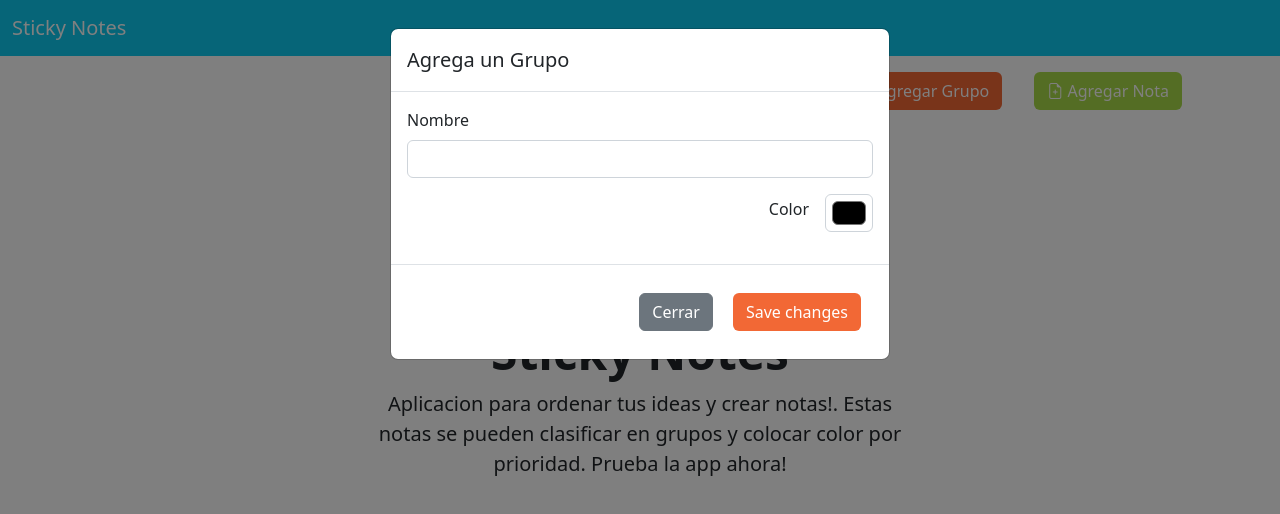
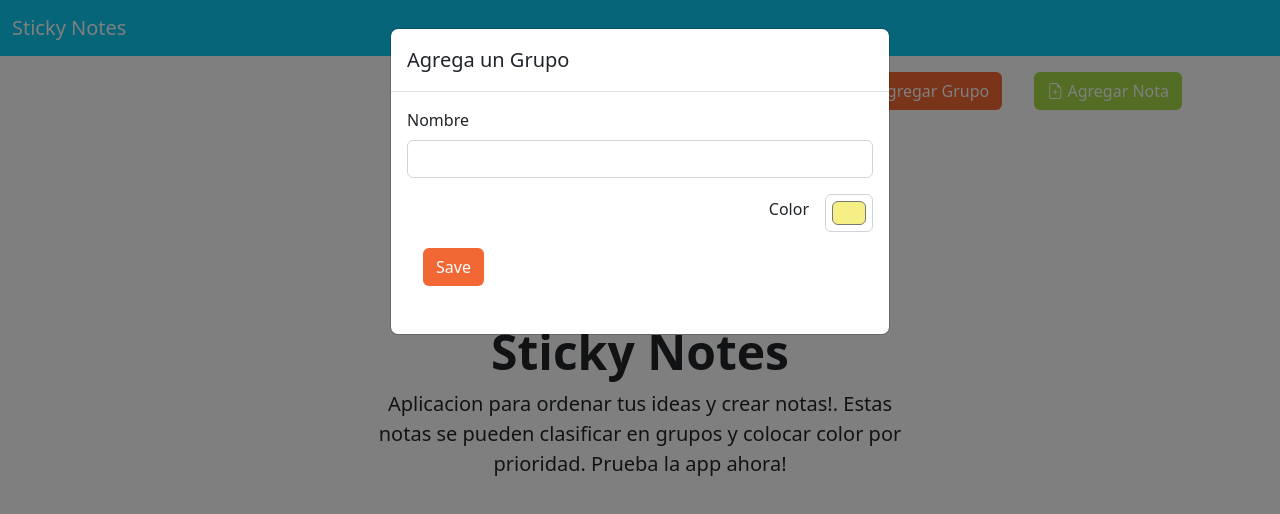
Before and after one commit to MarioTorresL/stiky-notes, an Angular app: page / in a window 1280 px wide. Both pictures are taken after a click on the button "Agregar Grupo". Shown: the top 514 px of the page. Built offline with nearby package versions, Linux system fonts and the light colour scheme.

Commit message:
fix relation notes and groups, now working

```diff
--- a/src/app/interfaces/group.interface.ts
+++ b/src/app/interfaces/group.interface.ts
@@ -1,7 +1,7 @@
-import { Notes } from '../interfaces/notes.interface'
+import {Notes} from "./notes.interface";
 
 export interface Group {
   title:string,
-  notes?:Notes[],
-  color?: string
+  color?: string,
+  notes: Notes[]
 }
--- a/src/app/interfaces/notes.interface.ts
+++ b/src/app/interfaces/notes.interface.ts
@@ -1,6 +1,7 @@
+
 export interface Notes {
   title:string,
   description:string,
   date: number,
-  color: string
+  color: string,
 }
--- a/src/app/pages/home/home.component.html
+++ b/src/app/pages/home/home.component.html
@@ -1,5 +1,5 @@
 <div class="container">
-  <!-- buttons section -->
+  <!--************** buttons section **************-->
   <div class="buttons-section">
     <button
       class="btn btnGroup"
@@ -16,6 +16,7 @@
       <i class="bi bi-file-earmark-plus"></i> Agregar Nota
     </button>
   </div>
+  <!--************** end buttons section **************-->
 
   <!-- Modals -->
   <div class="modal fade" id="addGroup">
@@ -25,38 +26,24 @@
           <h1 class="modal-title fs-5">Agrega un Grupo</h1>
         </div>
         <div class="modal-body">
-          <div class="mb-3">
-            <label for="exampleFormControlInput1" class="form-label"
-              >Nombre</label
-            >
-            <input type="text" class="form-control" #nameGroup />
+          <form class="mb-3" (submit)="addGroup()" [formGroup]="groupForm">
+            <label for="exampleFormControlInput1" class="form-label">
+              Nombre
+            </label>
+            <input type="text" class="form-control" formControlName="title" />
             <div class="d-flex justify-content-end align-items-center mt-3">
-              <label class="form-label me-3">Color</label>
+              <label class="form-label me-3"> Color </label>
               <input
                 type="color"
                 class="form-control form-control-color"
                 title="Choose your color"
-                #colorGroup
+                formControlName="color"
               />
             </div>
-          </div>
-        </div>
-        <div class="modal-footer">
-          <button
-            type="button"
-            class="btn btn-secondary"
-            data-bs-dismiss="modal"
-          >
-            Cerrar
+            <button type="submit" class="btn btnGroup" data-bs-dismiss="modal">
+              Save
             </button>
-          <button
-            type="button"
-            class="btn btnGroup"
-            (click)="addGroup(nameGroup.value, colorGroup.value)"
-            data-bs-dismiss="modal"
-          >
-            Save changes
-          </button>
+          </form>
         </div>
       </div>
     </div>
@@ -69,50 +56,38 @@
           <h1 class="modal-title fs-5">Agrega una Nota</h1>
         </div>
         <div class="modal-body">
-          <select class="form-select mb-3" aria-label="Default select example">
-            <option value="0">Selecciona un grupo</option>
-            <option *ngFor="let grp of group" value="1">{{ grp.title }}</option>
+          <form class="mb-3" (submit)="addNotes()" [formGroup]="notesForm">
+            <select class="form-select mb-3" formControlName="group">
+              <option value="">Selecciona un grupo</option>
+              <option *ngFor="let grp of groups" value="{{ grp.title }}">
+                {{ grp.title }}
+              </option>
             </select>
-          <div class="mb-3">
-            <label for="exampleFormControlInput1" class="form-label"
-              >Nombre Nota</label
-            >
-            <input type="text" class="form-control" #nameNote />
-          </div>
-          <div class="mb-3">
-            <label for="exampleFormControlTextarea1" class="form-label"
-              >Contenido</label
-            >
-            <textarea class="form-control" rows="3" #contentNote></textarea>
-          </div>
-          <div class="d-flex justify-content-end align-items-center">
+            <label for="exampleFormControlInput1" class="form-label">
+              Nombre Nota
+            </label>
+            <input type="text" class="form-control" formControlName="title" />
+            <label for="exampleFormControlTextarea1" class="form-label">
+              Contenido
+            </label>
+            <textarea
+              class="form-control"
+              rows="3"
+              formControlName="description"
+            ></textarea>
+            <div class="d-flex justify-content-end align-items-center mt-2">
               <label class="form-label me-3">Color</label>
               <input
                 type="color"
                 class="form-control form-control-color"
                 title="Choose your color"
-              #colorNote
+                formControlName="color"
               />
             </div>
-        </div>
-        <div class="modal-footer">
-          <button
-            type="button"
-            class="btn btn-secondary"
-            data-bs-dismiss="modal"
-          >
-            Close
+            <button type="submit" class="btn btnNote" data-bs-dismiss="modal">
+              Save
             </button>
-          <button
-            type="button"
-            class="btn btnNote"
-            (click)="
-              addNotes(nameNote.value, contentNote.value, colorNote.value)
-            "
-            data-bs-dismiss="modal"
-          >
-            Save changes
-          </button>
+          </form>
         </div>
       </div>
     </div>
@@ -122,7 +97,7 @@
 
   <!-- welcom message -->
   <div class="main">
-    <div class="px-4 py-5 my-5 text-center" *ngIf="group.length == 0">
+    <div class="px-4 py-5 my-5 text-center" *ngIf="groups.length == 0">
       <img
         class="d-block mx-auto mb-4"
         src="../../../assets/sticky.png"
@@ -142,17 +117,16 @@
     </div>
   </div>
 
-  <div *ngIf="group">
-    <div class="row m-3" *ngFor="let grp of group">
+  <div *ngIf="groups">
+    <div class="row m-3" *ngFor="let grp of groups">
       <div class="card" [ngStyle]="{ 'background-color': grp.color }">
         <div class="card-title text-center">
           <h3>{{ grp.title }}</h3>
         </div>
         <div
           class="card-body d-flex justify-content-around"
-          *ngIf="notes.length > 0"
         >
-          <div *ngFor="let note of notes">
+          <div *ngFor="let note of grp.notes">
             <div
               class="card p-1 m-1"
               [ngStyle]="{ 'background-color': note.color }"
--- a/src/app/pages/home/home.component.ts
+++ b/src/app/pages/home/home.component.ts
@@ -1,4 +1,6 @@
+import { group } from '@angular/animations';
 import { Component, OnInit } from '@angular/core';
+import { FormBuilder, FormGroup, Validators } from '@angular/forms';
 import { Group } from 'src/app/interfaces/group.interface';
 import { Notes } from 'src/app/interfaces/notes.interface';
 
@@ -8,20 +10,36 @@ import { Notes } from 'src/app/interfaces/notes.interface';
   styleUrls: ['./home.component.css'],
 })
 export class HomeComponent implements OnInit {
-  public group: Array<Group> = [];
-  public notes: Array<Notes> = [];
+  public groupForm!: FormGroup;
+  public notesForm!: FormGroup;
+  public groups: Array<Group> = [];
 
-  constructor() {}
+  constructor(private fb: FormBuilder) {}
 
-  ngOnInit(): void {}
+  ngOnInit(): void {
+    this.groupForm = this.fb.group({
+      title: ['', Validators.required],
+      notes: [''],
+      color: ['#F5EF85'],
+    });
 
-  addGroup(title: string = '', color: string = '') {
-    const newGroup: Group = { title, color };
-    this.group.push(newGroup);
+    this.notesForm = this.fb.group({
+      title: ['', Validators.required],
+      description: ['', Validators.required],
+      group: [''],
+      color: ['#F5EF85'],
+    });
   }
 
-  addNotes(title: string, description: string, color: string) {
-    const newNotes: Notes = { title, description, color, date: Date.now() };
-    this.notes.push(newNotes);
+  addGroup() {
+    this.groups.push(this.groupForm.value);
+  }
+
+  addNotes() {
+    const note = this.notesForm.value;
+
+    const group = this.groups.filter(data=> data.title === note.group)
+
+    group[0].notes = [...group[0].notes, note];
   }
 }
--- a/src/app/pages/pages.module.ts
+++ b/src/app/pages/pages.module.ts
@@ -4,6 +4,7 @@ import { PagesComponent } from './pages.component';
 import {SharedModule} from '../shared/shared.module';
 import {RouterModule} from '@angular/router';
 import {HomeComponent} from './home/home.component';
+import {ReactiveFormsModule} from '@angular/forms';
 
 
 
@@ -15,7 +16,8 @@ import {HomeComponent} from './home/home.component';
   imports: [
     CommonModule,
     SharedModule,
-    RouterModule
+    RouterModule,
+    ReactiveFormsModule
   ]
 })
 export class PagesModule { }
```
Lines whose indentation alone changed are shown as unchanged.
